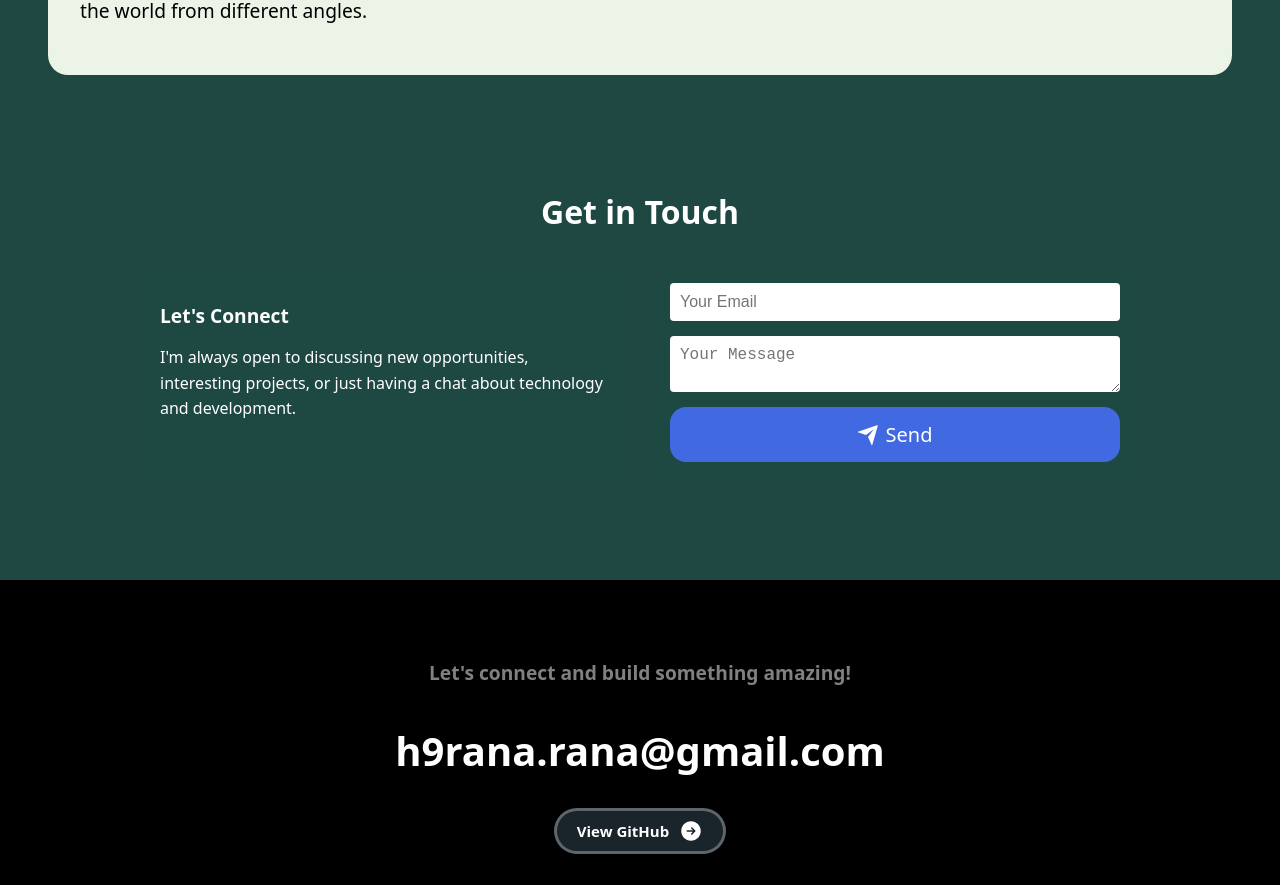
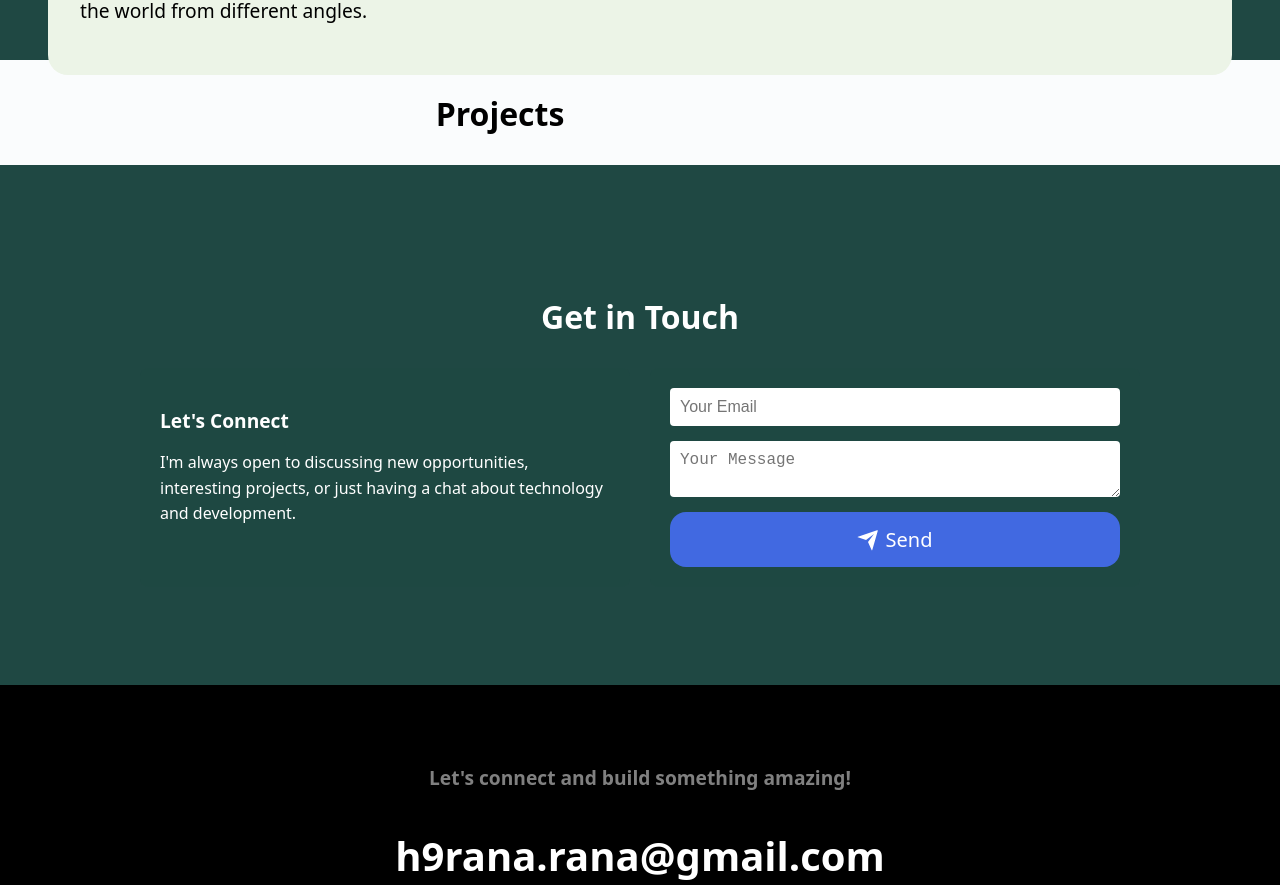
Before and after one commit to HimCodeCraft/Portfolio, a plain HTML site: page index.html in a window 1280 px wide. Shown: the part 1233-2118 px from the top of the page. Drawn offline with nearby package versions, Linux system fonts and the light colour scheme.

Commit message:
add project section

```diff
--- a/index.html
+++ b/index.html
@@ -78,7 +78,16 @@
         </div>
     </section>
 
-    <section class="contact_section" id="contact_section" data-color="light">
+    <section class="project_section"  data-color="light">
+        <div class="inner-contact-sec">
+            <h3 class="get-touch">Projects</h3>
+            <div class="inner-body">
+
+            </div>
+        </div>
+    </section>
+
+    <section class="contact_section" data-color="light">
         <div class="inner-contact-sec">
             <h3 class="get-touch">Get in Touch</h3>
             <div class="inner-body">
@@ -203,8 +212,6 @@
                     let section_name = $(this).attr('data-section');
                     $('.move_to_sec span').removeClass('active');
                     $(this).addClass('active');
-
-                    console.log(this)
                 })
 
                 $('.move_to_sec span').on('click', function () {
```
Also changed, not shown: style.css (+5 -6 lines).
